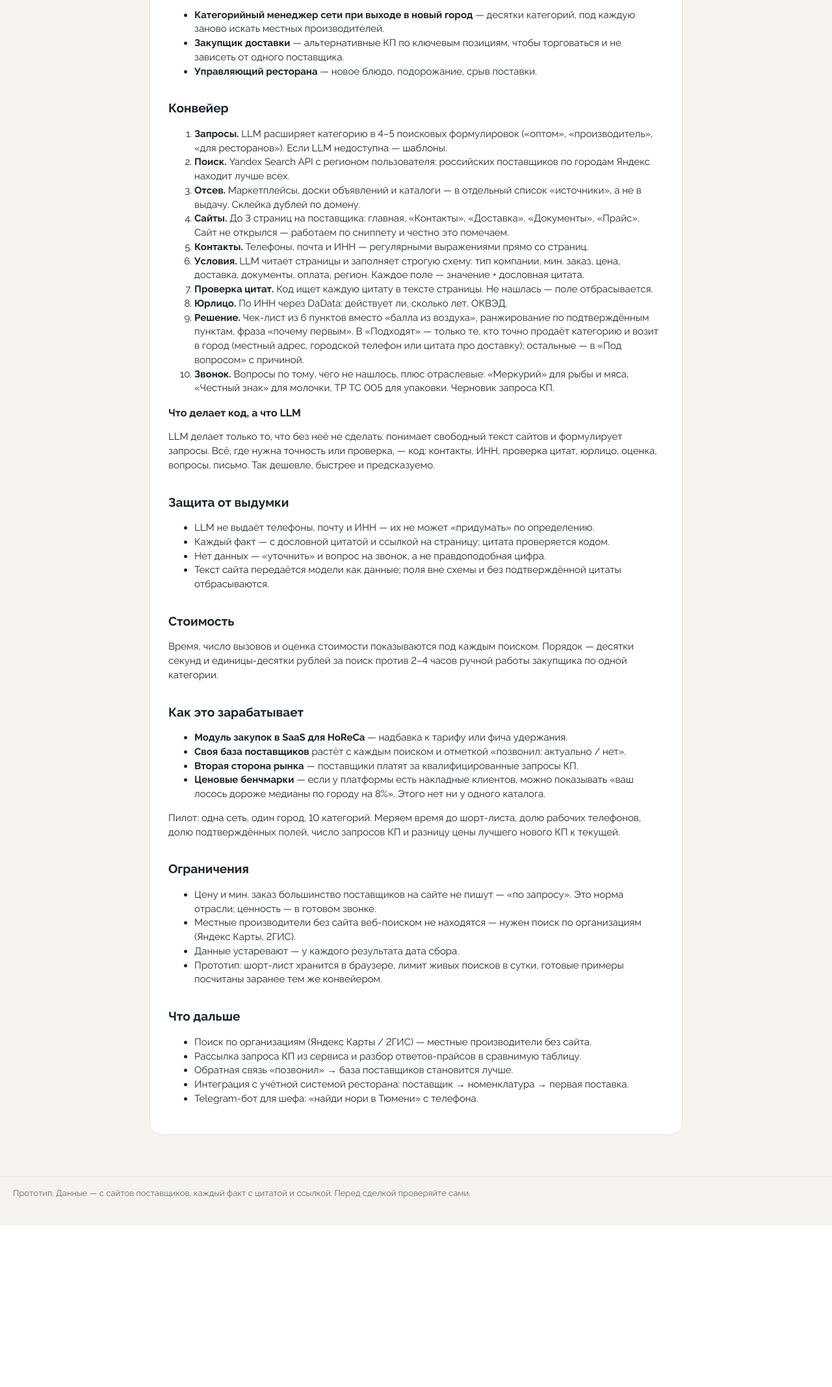
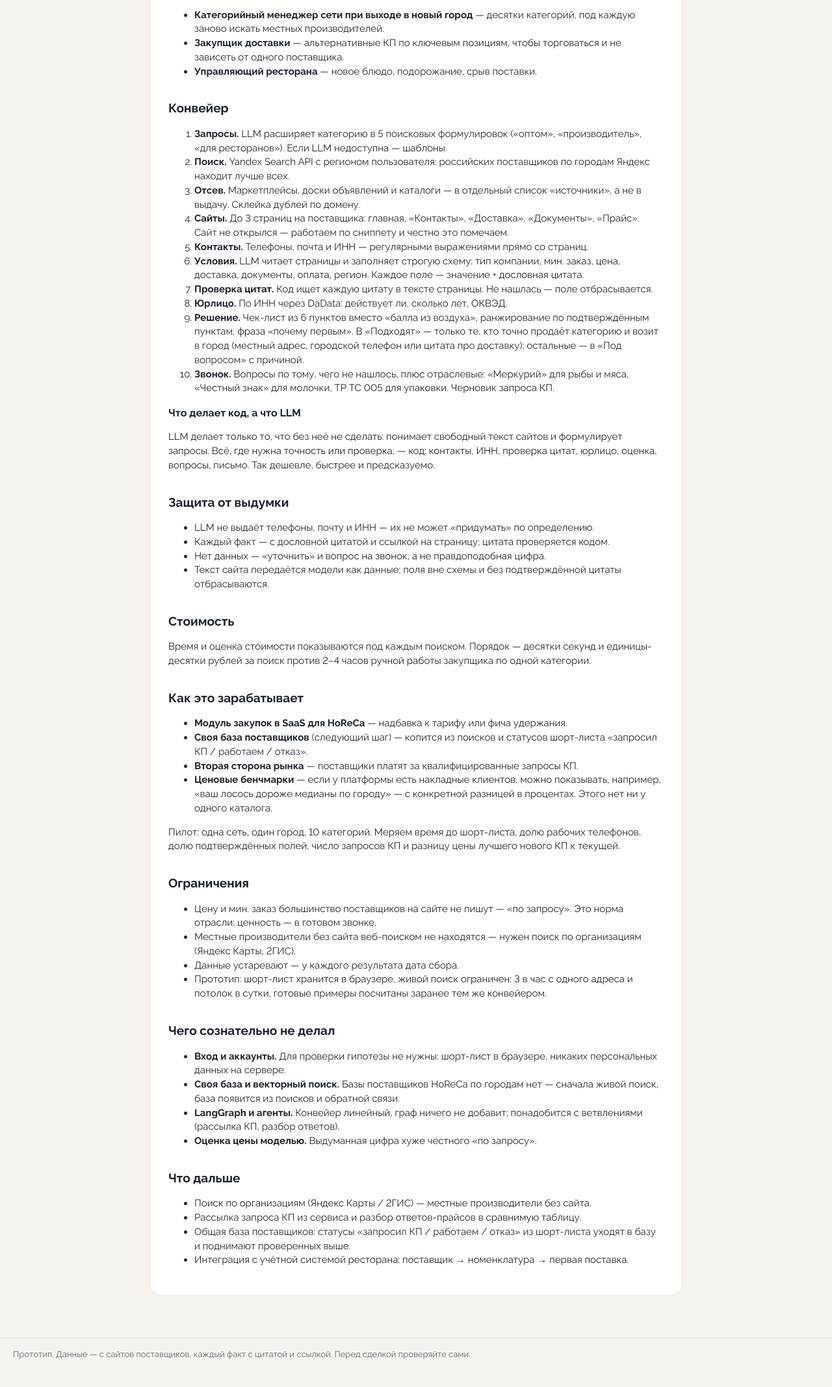
Before and after one commit to PetrKopyev/goulash-suppliers, a FastAPI app: page /how in a window 1280 px wide. Shown: the part 392-2527 px from the top of the page at 65% size. Before the commit the page ends 2278 px from the top, so only its background shows below. Run offline with FastAPI, Linux system fonts and the light colour scheme.

Commit message:
README и «Как это работает»: скриншоты, «Чего сознательно не делал», цифры и формулировки сверены с кодом

```diff
--- a/app/templates/how.html
+++ b/app/templates/how.html
@@ -15,7 +15,7 @@
 
   <h2 id="pipeline">Конвейер</h2>
   <ol>
-    <li><b>Запросы.</b> LLM расширяет категорию в 4–5 поисковых формулировок («оптом», «производитель», «для ресторанов»). Если LLM недоступна — шаблоны.</li>
+    <li><b>Запросы.</b> LLM расширяет категорию в 5 поисковых формулировок («оптом», «производитель», «для ресторанов»). Если LLM недоступна — шаблоны.</li>
     <li><b>Поиск.</b> Yandex Search API с регионом пользователя: российских поставщиков по городам Яндекс находит лучше всех.</li>
     <li><b>Отсев.</b> Маркетплейсы, доски объявлений и каталоги — в отдельный список «источники», а не в выдачу. Склейка дублей по домену.</li>
     <li><b>Сайты.</b> До 3 страниц на поставщика: главная, «Контакты», «Доставка», «Документы», «Прайс». Сайт не открылся — работаем по сниппету и честно это помечаем.</li>
@@ -38,14 +38,14 @@
   </ul>
 
   <h2 id="cost">Стоимость</h2>
-  <p>Время, число вызовов и оценка стоимости показываются под каждым поиском. Порядок — десятки секунд и единицы-десятки рублей за поиск против 2–4 часов ручной работы закупщика по одной категории.</p>
+  <p>Время и оценка стоимости показываются под каждым поиском. Порядок — десятки секунд и единицы-десятки рублей за поиск против 2–4 часов ручной работы закупщика по одной категории.</p>
 
   <h2 id="money">Как это зарабатывает</h2>
   <ul>
     <li><b>Модуль закупок в SaaS для HoReCa</b> — надбавка к тарифу или фича удержания.</li>
-    <li><b>Своя база поставщиков</b> растёт с каждым поиском и отметкой «позвонил: актуально / нет».</li>
+    <li><b>Своя база поставщиков</b> (следующий шаг) — копится из поисков и статусов шорт-листа «запросил КП / работаем / отказ».</li>
     <li><b>Вторая сторона рынка</b> — поставщики платят за квалифицированные запросы КП.</li>
-    <li><b>Ценовые бенчмарки</b> — если у платформы есть накладные клиентов, можно показывать «ваш лосось дороже медианы по городу на 8%». Этого нет ни у одного каталога.</li>
+    <li><b>Ценовые бенчмарки</b> — если у платформы есть накладные клиентов, можно показывать, например, «ваш лосось дороже медианы по городу» — с конкретной разницей в процентах. Этого нет ни у одного каталога.</li>
   </ul>
   <p>Пилот: одна сеть, один город, 10 категорий. Меряем время до шорт-листа, долю рабочих телефонов, долю подтверждённых полей, число запросов КП и разницу цены лучшего нового КП к текущей.</p>
 
@@ -54,16 +54,23 @@
     <li>Цену и мин. заказ большинство поставщиков на сайте не пишут — «по запросу». Это норма отрасли; ценность — в готовом звонке.</li>
     <li>Местные производители без сайта веб-поиском не находятся — нужен поиск по организациям (Яндекс Карты, 2ГИС).</li>
     <li>Данные устаревают — у каждого результата дата сбора.</li>
-    <li>Прототип: шорт-лист хранится в браузере, лимит живых поисков в сутки, готовые примеры посчитаны заранее тем же конвейером.</li>
+    <li>Прототип: шорт-лист хранится в браузере, живой поиск ограничен: 3 в час с одного адреса и потолок в сутки, готовые примеры посчитаны заранее тем же конвейером.</li>
+  </ul>
+
+  <h2 id="skipped">Чего сознательно не делал</h2>
+  <ul>
+    <li><b>Вход и аккаунты.</b> Для проверки гипотезы не нужны: шорт-лист в браузере, никаких персональных данных на сервере.</li>
+    <li><b>Своя база и векторный поиск.</b> Базы поставщиков HoReCa по городам нет — сначала живой поиск, база появится из поисков и обратной связи.</li>
+    <li><b>LangGraph и агенты.</b> Конвейер линейный, граф ничего не добавит; понадобится с ветвлениями (рассылка КП, разбор ответов).</li>
+    <li><b>Оценка цены моделью.</b> Выдуманная цифра хуже честного «по запросу».</li>
   </ul>
 
   <h2 id="next">Что дальше</h2>
   <ul>
     <li>Поиск по организациям (Яндекс Карты / 2ГИС) — местные производители без сайта.</li>
     <li>Рассылка запроса КП из сервиса и разбор ответов-прайсов в сравнимую таблицу.</li>
-    <li>Обратная связь «позвонил» → база поставщиков становится лучше.</li>
+    <li>Общая база поставщиков: статусы «запросил КП / работаем / отказ» из шорт-листа уходят в базу и поднимают проверенных выше.</li>
     <li>Интеграция с учётной системой ресторана: поставщик → номенклатура → первая поставка.</li>
-    <li>Telegram-бот для шефа: «найди нори в Тюмени» с телефона.</li>
   </ul>
 </article>
 {% endblock %}
```
Also changed, not shown: README.md, 2 other files.
